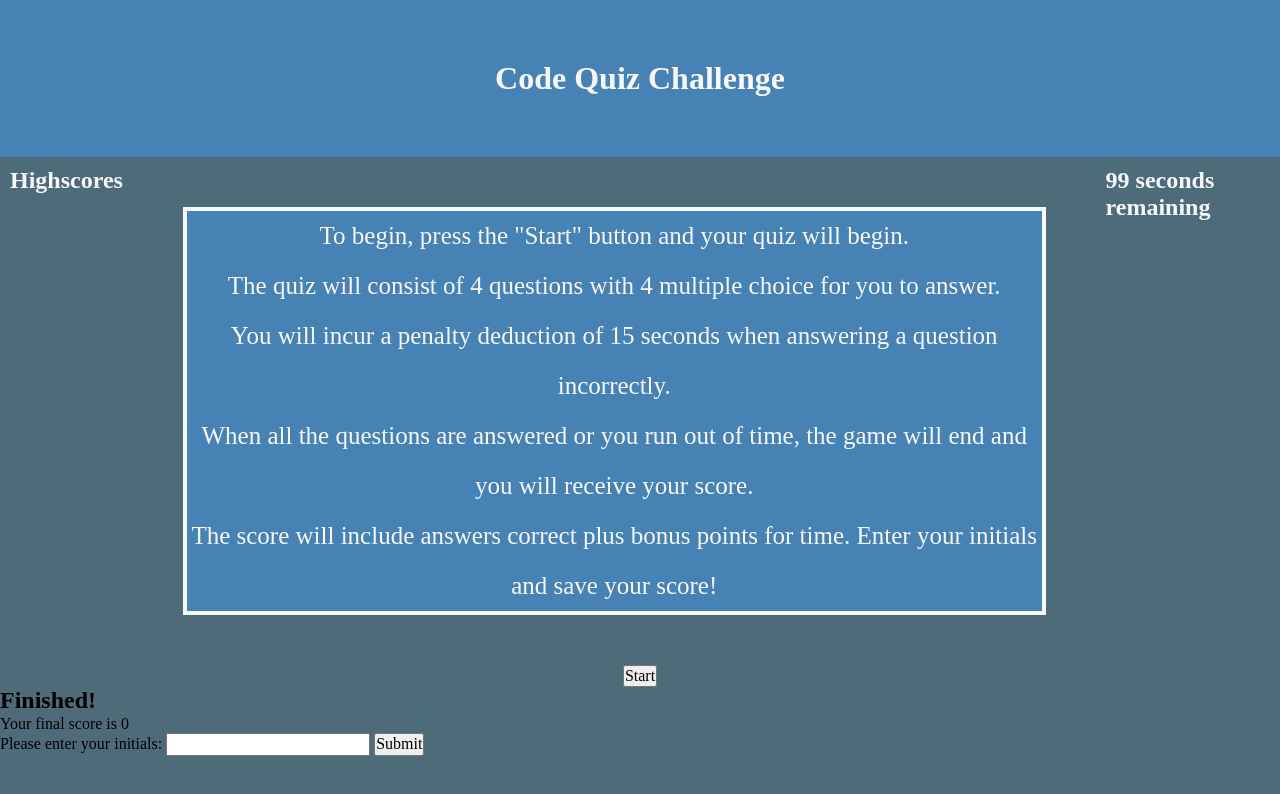
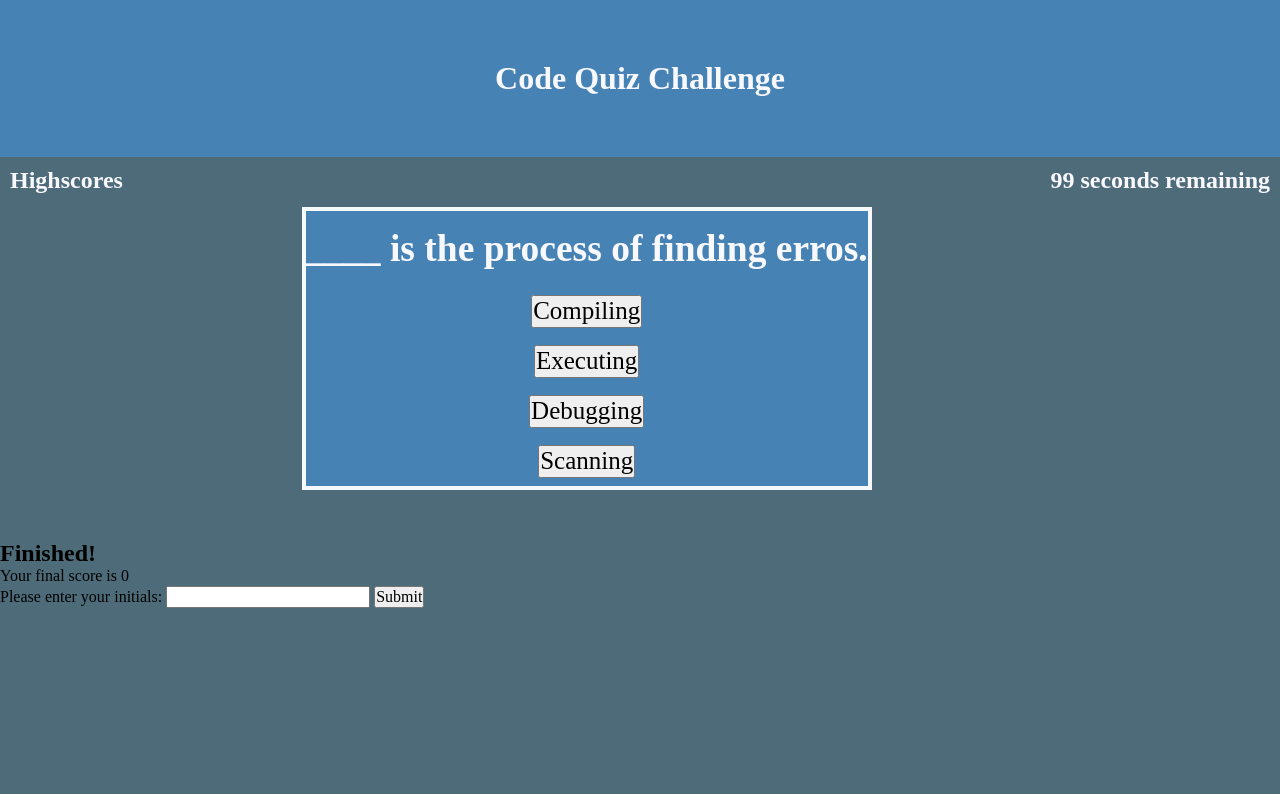
Before and after one commit to fabien1313/Challengefour-codequiz, a plain HTML site: page index.html in a window 1280 px wide. Both pictures are taken after a click on the button "Start". Drawn offline with Linux system fonts and the light colour scheme.

Commit message:
timer/questions/answer populate

```diff
--- a/assets/script.js
+++ b/assets/script.js
@@ -1,6 +1,8 @@
 // Selectors
 const myBtn = document.getElementById("myBtn");
 var timerText = document.getElementById("timer-text");
+var currentQuestionIndex = 0;
+
 
 
 
@@ -22,6 +24,12 @@ var arrayQuestions = [{
   question: ("What is the difference between an ID and a class?"),
   choices: ['Class refers to students and ID is your identification card', 'Class can be used multiple times to apply CSS whereas ID is a unique identifier for CSS', 'Class changes the ranking in elements while ID logs the identification of the element in the console', 'Class is a fancy name for organization within the HTML file whereas ID begins a new section'],
   answer: 'Class can be used multiple times to apply CSS whereas ID is a unique identifier for CSS'
+},
+
+{
+  question: ("What is the name of the statement that is used to exit or end a loop?"),
+  choices: ['Close statement', 'Break statement', 'Conditional statement', 'If statement'],
+  answer: 'Break statement'
 }
 
 ]
@@ -29,10 +37,7 @@ var arrayQuestions = [{
 
 
 
-
-
-
-function countdown(e) {
+function countdown() {
   var timeLeft = 100;
 
   var timeInterval = setInterval(function(){
@@ -49,6 +54,38 @@ function countdown(e) {
   }, 1000);
 }
 
+function startQuiz() {
+  countdown()
+  var introTextDiv = document.getElementById('intro-text');
+  var buttonSectionDiv = document.getElementById('button-section');
+  var quizBoxDiv = document.getElementById('quiz');
+  introTextDiv.style.display = 'none';
+  buttonSectionDiv.style.display = 'none';
+  quizBoxDiv.style.display = 'inherit';
+  currentQuestionIndex = 0;
+  showQuestion(currentQuestionIndex);
+
+
+}
+
+function showQuestion(index) {
+  var questionDiv = document.getElementById('question');
+  questionDiv.textContent = arrayQuestions[index].question;
+  var questionOne = document.getElementById('answerOne');
+  questionOne.textContent = arrayQuestions[index].choices[0];
+  var questionTwo = document.getElementById('answerTwo');
+  questionTwo.textContent = arrayQuestions[index].choices[1];
+  var questionThree = document.getElementById('answerThree');
+  questionThree.textContent = arrayQuestions[index].choices[2];
+  var questionFour = document.getElementById('answerFour');
+  questionFour.textContent = arrayQuestions[index].choices[3];
+}
+
+function ansQuestion(choice) {
+  currentQuestionIndex++
+  showQuestion(currentQuestionIndex);
+
+}
 
 
 
@@ -57,4 +94,6 @@ function countdown(e) {
 
 
 
-myBtn.addEventListener("click", countdown)
+
+
+myBtn.addEventListener("click", startQuiz)
--- a/assets/style.css
+++ b/assets/style.css
@@ -43,6 +43,7 @@ h1 {
     color: var(--secondary);
     background-color: var(--maincolor);
 
+
 }
 
 #highscore-text {
@@ -78,3 +79,16 @@ h1 {
     background-color: var(--maincolor);
     box-shadow: 0 -0.6em 0 --.35em rgba(0, 0, 0, 0.17);
 }
+
+#quiz {
+    text-align: center;
+    margin:50px;
+    line-height: 2;
+    font-size: 25px;
+    /* border: 5px solid var(--maincolor); */
+    border: 4px solid var(--secondary);
+    color: var(--secondary);
+    background-color: var(--maincolor);
+    display:none;
+
+}
--- a/index.html
+++ b/index.html
@@ -32,6 +32,7 @@
                 Highscores
             </h2>
         </div>
+        <div>
                 <div id="intro-text">
                     <p>
                         To begin, press the "Start" button and your quiz will begin.<br> The quiz will consist of 4 questions with 4 multiple choice for you to answer.<br>
@@ -40,12 +41,24 @@
                         initials and save your score!
                     </p>
                 </div>
+                <section id="quiz">
+                    <div class="quiz-box">
+                        <h2 id="question">Random.</h2>
+                            <button class="answers" id="answerOne" onclick="ansQuestion(0)">Ans1</button><br/>
+                            <button class="answers" id="answerTwo" onclick="ansQuestion(1)">Ans2</button><br/>
+                            <button class="answers" id="answerThree" onclick="ansQuestion(2)">Ans3</button><br/>
+                            <button class="answers" id="answerFour" onclick="ansQuestion(3)">Ans4</button><br/>
+                    </div>
+                </section>
+        </div>
         <div id="timer">
             <h2 id="timer-text">
                 Timer
             </h2>
         </div>
     </main>
+
+
 
 
     <!-- End of Main section -->
@@ -65,15 +78,7 @@
     <!-- Beginning of quiz -->
 
 
-    <!-- <section id="quiz">
-        <div class="quiz-box">
-            <h2 id="question">_____ is the process of finding errors.</h2>
-                <button class="answers" id="0" onclick="ansQuestion(this.id)">Ans1</button>
-                <button class="answers" id="1" onclick="ansQuestion(this.id)">Ans2</button>
-                <button class="answers" id="2" onclick="ansQuestion(this.id)">Ans3</button>
-                <button class="answers" id="3" onclick="ansQuestion(this.id)">Ans4</button>
-        </div>
-    </section> -->
+
 
 
     <!-- End of quiz -->
```
